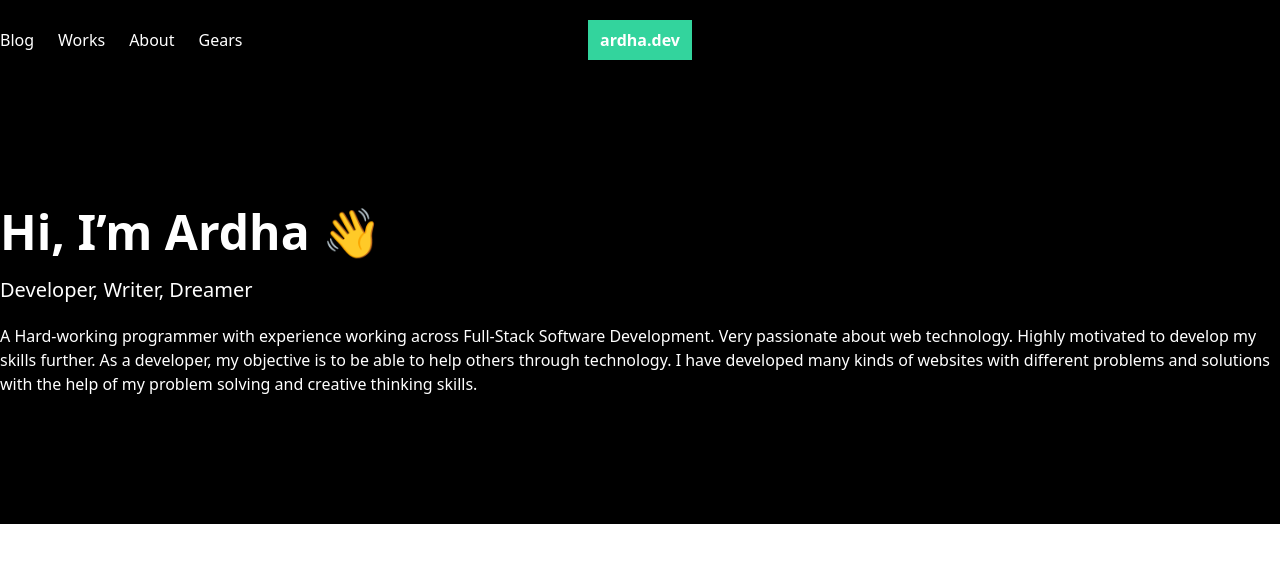
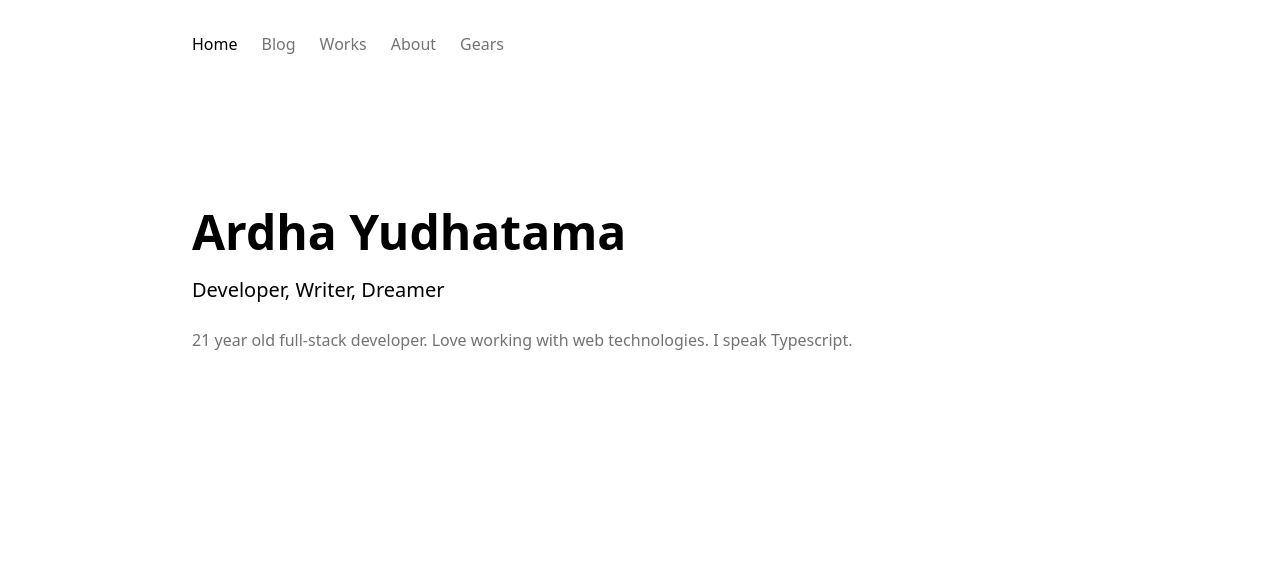
Before and after one commit to devardha/ardhadev, a Next.js app: page / in a window 1280 px wide. Shown: the top 562 px of the page. Built offline with nearby package versions, Linux system fonts and the light colour scheme.

Commit message:
Update navbar and hero design

```diff
--- a/components/Hero.tsx
+++ b/components/Hero.tsx
@@ -1,21 +1,17 @@
 const Hero = () => {
+	const birthyear = 2001;
+	const age = new Date().getFullYear() - birthyear;
 	return (
-		<section className="w-full bg-black text-white pt-20">
-			<div className="container mx-auto pt-32 pb-32 max-w-7xl">
+		<section className="w-full pt-20">
+			<div className="container mx-auto pt-32 pb-32 max-w-4xl">
 				<div>
-					<h1 className="text-5xl font-bold mb-5">
-						Hi, I’m Ardha 👋
-					</h1>
-					<h2 className="mb-5 text-xl">Developer, Writer, Dreamer</h2>
-					<p>
-						A Hard-working programmer with experience working across
-						Full-Stack Software Development. Very passionate about
-						web technology. Highly motivated to develop my skills
-						further. As a developer, my objective is to be able to
-						help others through technology. I have developed many
-						kinds of websites with different problems and solutions
-						with the help of my problem solving and creative
-						thinking skills.
+					<h1 className="text-5xl font-bold mb-5">Ardha Yudhatama</h1>
+					<h2 className="mb-5 text-xl font-medium">
+						Developer, Writer, Dreamer
+					</h2>
+					<p className="leading-loose text-neutral-500">
+						{age} year old full-stack developer. Love working with
+						web technologies. I speak Typescript.
 					</p>
 				</div>
 			</div>
--- a/components/Navbar.tsx
+++ b/components/Navbar.tsx
@@ -1,18 +1,21 @@
+import { useRouter } from "next/router";
+
 const Navbar = () => {
+	const asPath = useRouter().asPath;
 	return (
-		<nav className="fixed w-full top-0 h-20 text-white flex items-center">
-			<div className="container max-w-7xl mx-auto flex justify-between items-center py-5">
+		<nav className="fixed w-full top-0 text-black flex flex-col justify-between items-center">
+			<div className="container max-w-4xl mx-auto flex justify-between items-center py-8">
 				<div className="flex items-center relative z-10">
 					{data.map((item, index) => (
-						<div key={index} className="mr-6">
+						<div
+							key={index}
+							className={`mr-6 cursor-pointer ${
+								asPath === item.path ? "" : "text-neutral-500"
+							}`}
+						>
 							{item.label}
 						</div>
 					))}
-				</div>
-				<div className="absolute flex justify-center left-0 right-0 w-full">
-					<div className="bg-[#33D49D] px-3 py-2 font-semibold">
-						ardha.dev
-					</div>
 				</div>
 			</div>
 		</nav>
@@ -21,16 +24,24 @@ const Navbar = () => {
 
 const data = [
 	{
+		label: "Home",
+		path: "/",
+	},
+	{
 		label: "Blog",
+		path: "/blogs",
 	},
 	{
 		label: "Works",
+		path: "/works",
 	},
 	{
 		label: "About",
+		path: "/about",
 	},
 	{
 		label: "Gears",
+		path: "/gears",
 	},
 ];
 
```
